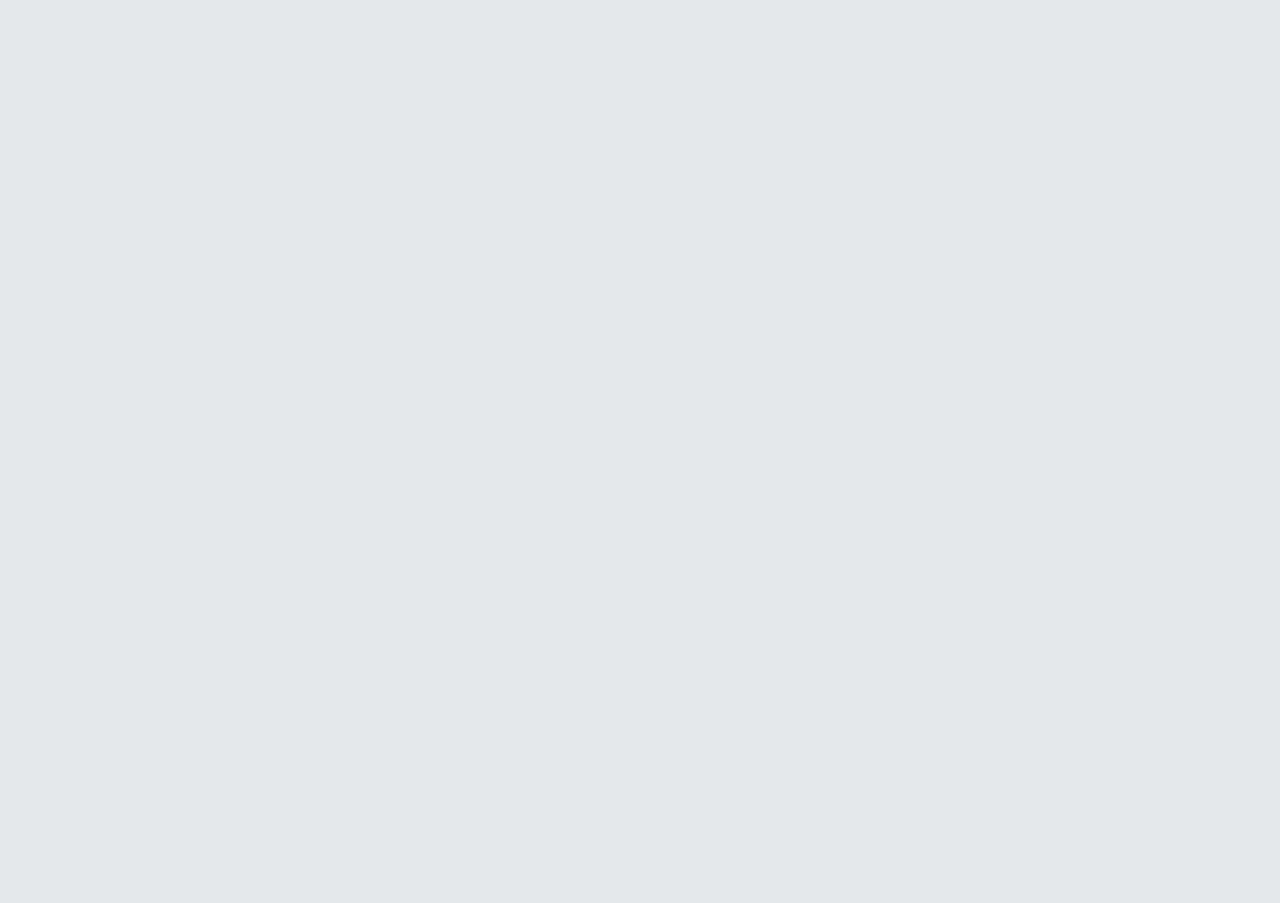
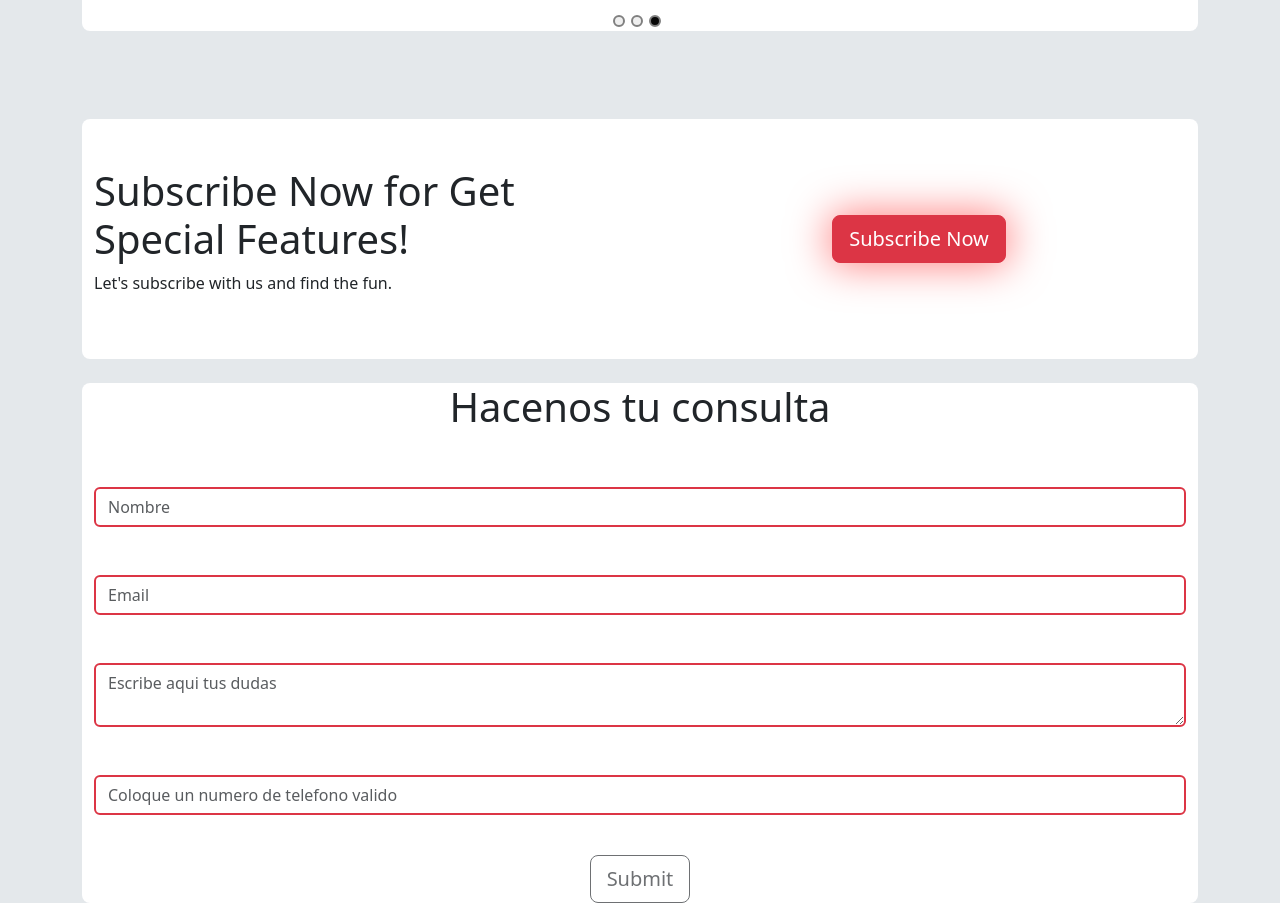
Before and after one commit to TrosseroAgustin01/Crombie-figma-Entregable, a React (Vite) app: page / in a window 1280 px wide. Shown: the part 3801-4704 px from the top of the page. Before the commit the page ends 3800 px from the top, so only its background shows below. Built offline with nearby package versions, Linux system fonts and the light colour scheme.

Commit message:
help form

```diff
--- a/package.json
+++ b/package.json
@@ -22,6 +22,7 @@
     "@typescript-eslint/eslint-plugin": "^6.0.0",
     "@typescript-eslint/parser": "^6.0.0",
     "@vitejs/plugin-react": "^4.0.3",
+    "autoprefixer": "^10.4.14",
     "eslint": "^8.45.0",
     "eslint-plugin-react-hooks": "^4.6.0",
     "eslint-plugin-react-refresh": "^0.4.3",
--- a/src/App.tsx
+++ b/src/App.tsx
@@ -12,8 +12,7 @@ function App() {
 
   return (
     <>
-    <Navbar />
-    <br />
+
     <Principal/>
     </>
   )
--- a/src/Components/Carrousell.tsx
+++ b/src/Components/Carrousell.tsx
@@ -48,7 +48,9 @@ export default function Carrousell() {
 >
         {
             aux.map((userName) => (
-                <NetCard {...userName}/>
+                <div className="mb-5 mx-auto ">
+                    <NetCard {...userName}/>
+                </div>
             ))
         }
 </Carousel>
@@ -98,48 +100,3 @@ export default function Carrousell() {
         </div>
     )
 } */}
-/*
-
-import React, { useState } from 'react';
-import '../css/Slider.css'; // Estilos del slider
-const Carrousell = ({ aux }) => {
-  const [currentIndex, setCurrentIndex] = useState(0);
-
-  // Lógica para avanzar y retroceder entre las tarjetas
-  const nextSlide = () => {
-    setCurrentIndex((prevIndex) => (prevIndex + 1) % aux.length);
-  };
-
-  const prevSlide = () => {
-    setCurrentIndex((prevIndex) =>
-      prevIndex === 0 ? aux.length - 1 : prevIndex - 1
-    );
-  };
-
-  return (
-    <div className="slider-container">
-      <div className="slider">
-        {aux.map((index) => (
-          <NetCard key={index} {...index} active={index === currentIndex} />
-        ))}
-      </div>
-      <div className="dots">
-        {aux.map((index) => (
-          <button
-            key={index}
-            className={`dot ${index === currentIndex ? 'active' : ''}`}
-            onClick={() => setCurrentIndex(index)}
-          ></button>
-        ))}
-      </div>
-      <button className="arrow left" onClick={prevSlide}>
-        &lt;
-      </button>
-      <button className="arrow right" onClick={nextSlide}>
-        &gt;
-      </button>
-    </div>
-  );
-};
-
-export default Carrousell; */
--- /dev/null
+++ b/src/Components/Form.tsx
@@ -0,0 +1,71 @@
+import { useEffect, useState } from "react";
+import "../css/Form.css";
+
+interface Form {
+    nombre: string;
+    email: string;
+    body: string;
+    phone: string;
+}
+
+export default function Form() {
+    const [data, setData] = useState<Form>({
+        nombre: "",
+        email: "",
+        body: "",
+        phone: "",
+    });
+    const [formCharged, setFormCharged] = useState(false);
+    const [isPhoneValid, setIsPhoneValid] = useState(false);
+
+    const handleInputChange = (event: React.ChangeEvent<HTMLInputElement | HTMLTextAreaElement>) => {
+        const { name, value } = event.target;
+        setData({ ...data, [name]: value });
+        if (name === "phone") {
+            setIsPhoneValid(validatePhoneNumber(value));
+        }
+    };
+
+    const handleSubmit = (event: React.FormEvent) => {
+        event.preventDefault();
+        // Aquí puedes hacer algo con los datos del formulario, como enviarlos a un servidor
+        console.log(data);
+    };
+
+    const chargedInputs = () => {
+        if (data.nombre.length > 0 && data.body.length > 0 && data.email.length > 0 && data.phone.length > 0) {
+            setFormCharged(true)
+        }
+    }
+
+    const validatePhoneNumber = (phone: string): boolean => {
+        const phoneRegex = /^\d{10}$/; // Expresión regular para números de 10 dígitos
+        return phoneRegex.test(phone);
+    };
+
+    useEffect(() => {
+        chargedInputs()
+    }, [data,isPhoneValid])
+
+    return (
+            <form onSubmit={handleSubmit} className="container bg-white rounded-3 text-center">
+                <h1>Hacenos tu consulta</h1>
+                <div className="mb-3 mt-2">
+                    <br></br>
+                    <input required placeholder="Nombre" type="text" id="nombre" name="nombre" value={data.nombre} onChange={handleInputChange} className={data.nombre.length !== 0 && data.nombre ? "form-control mx-auto mt-4 border border-2 border-success" : "form-control mx-auto mt-4 border border-2 border-danger"} />
+                </div>
+                <div className="mb-3 mt-5">
+                    <input required placeholder="Email" type="email" id="email" name="email" value={data.email} onChange={handleInputChange} className={data.email.length !== 0 && data.email ? "form-control mx-auto border border-2 border-success" : "form-control mx-auto border border-2 border-danger"} />
+                </div>
+                <div className="mb-3 mt-5">
+                    <textarea required placeholder="Escribe aqui tus dudas" id="body" name="body" value={data.body} onChange={handleInputChange} className={data.body.length !== 0 && data.body ? "form-control mx-auto border border-2 border-success" : "form-control mx-auto border border-2 border-danger"}></textarea>
+                </div>
+                <div className="mb-3 mt-5">
+                    <input required placeholder={data.phone.length === 0 && !data.phone  && !isPhoneValid ? "Coloque un numero de telefono valido": "Coloque su numero sin el 0"} id="phone" name="phone" value={data.phone} onChange={handleInputChange} className={data.phone.length !== 0 && data.phone  && isPhoneValid ? "form-control mx-auto border border-2 border-success" : "form-control mx-auto border border-2 border-danger body-bg-danger"}>
+                    </input>
+                </div>
+                <input id="submitButton" type="submit" value="Submit" className={formCharged ? "btn btn-lg btn-primary mt-4" : "btn btn-lg btn-grey mt-4"} disabled={formCharged ? false : true} />
+
+            </form>
+    )
+}
--- /dev/null
+++ b/src/Components/Net2.tsx
@@ -0,0 +1,13 @@
+import Carrousell from "./Carrousell";
+
+export default function Net2() {
+
+    return (
+        <div className="text-center mt-5 mb-3 bg-white rounded-3">
+            <h1 className="mt-5 mb-4">Trusted by Thousands of Happy Customer</h1>
+            <p className="mb-5">These are the stories of our customers who have joined us with great pleasure when using this crazy feature.</p>
+            <Carrousell />
+        </div>
+    )
+
+}
--- a/src/Components/Network.tsx
+++ b/src/Components/Network.tsx
@@ -1,7 +1,9 @@
 import "../css/NetWork.css"
 import Carrousell from "./Carrousell";
+import  { user1, user2, user3, user4, user5, user6 } from "./NetworkCard";
 
 export default function NetWork() {
+    const aux = [user1, user2, user3, user4, user5, user6];
     return (
         <section className="mt-5 bg-white rounded-3">
             <div className="text-center">
@@ -15,12 +17,7 @@ export default function NetWork() {
             </div>
             <img className="img-fluid rounded mx-auto d-block border border-dark-subtle bg-dark mt-5 mb-5" src="/img/Huge Global.png" alt="image3" />
             <br />
-            <img className="img-fluid rounded mx-auto d-block bg-dark mt-1" src="/img/Sponsored.png" alt="sponsors" />
-            <div className="text-center">
-                <h1 className="mt-5 mb-4">Trusted by Thousands of Happy Customer</h1>
-                <p className="mb-5">These are the stories of our customers who have joined us with great pleasure when using this crazy feature.</p>
-                <Carrousell/>
-            </div>
+            <img className="img-fluid rounded mx-auto d-block bg-dark mt-1 " src="/img/Sponsored.png" alt="sponsors" />
         </section>
     )
 }
--- a/src/Components/Principal.tsx
+++ b/src/Components/Principal.tsx
@@ -4,11 +4,15 @@ import "../../public/img/checked_190411.png"
 import PlanType from "./PlanType";
 import 'bootstrap/dist/css/bootstrap.min.css';
 import NetWork from "./Network";
-
-
+import Form from "./Form";
+import Subscription from "./Subcription";
+import Net2 from "./Net2";
+import Navbar from "./Navbar";
 
 export default function Principal() {
     return (
+        <div>
+            <Navbar />
             <main className="container mt-5">
                 <div className="row bg-white rounded-3 mb-4 ">
                     {/* Contenedor para el contenido */}
@@ -67,7 +71,7 @@ export default function Principal() {
                         <p className="mt-5 mb-5">You can explore the features that we provide with fun and have their own functions each feature.</p>
                         <div className="row mb-4 mt-3">
                             <div className="col-md-1">
-                            <img src="../../public/img/checked_190411.png" alt="checkbox"/>
+                                <img src="../../public/img/checked_190411.png" alt="checkbox" />
                             </div>
                             <div className="col-md-10">
                                 <p>Powerful online protection.</p>
@@ -100,9 +104,16 @@ export default function Principal() {
                     </div>
                 </div>
                 <br />
-            <PlanType/>
+                <PlanType />
                 <br />
-            <NetWork/>
+                <NetWork />
+                <br />
+                <Net2 />
+                <br />
+                <Subscription />
+                <br />
+                <Form />
             </main>
+        </div>
     )
 }
--- /dev/null
+++ b/src/Components/Subcription.tsx
@@ -0,0 +1,17 @@
+export default function Subscription() {
+    return (
+        <div className="container bg-white rounded-3 mt-5">
+            <div className="row mt-5">
+                <div className="col mt-5 mb-5">
+                    <h1 className="mx-auto">
+                        Subscribe Now for Get Special Features!
+                    </h1>
+                    <p className="mx-auto">Let's subscribe with us and find the fun.</p>
+                </div>
+                <div className="col mt-5 mb-5 text-center">
+                    <button className="button-shadow btn  btn-lg btn-danger mt-5 mb-5" >Subscribe Now</button>
+                </div>
+            </div>
+        </div>
+    )
+}
--- /dev/null
+++ b/src/css/Carrousell.css
@@ -0,0 +1,3 @@
+@tailwind base;
+@tailwind components;
+@tailwind utilities;
```
Also changed, not shown: src/Components/NetworkCard.tsx (+18 -23 lines), src/css/Form.css (added), 1 other file (tests, documents, lock files or other folders). Lines whose indentation alone changed are shown as unchanged.
